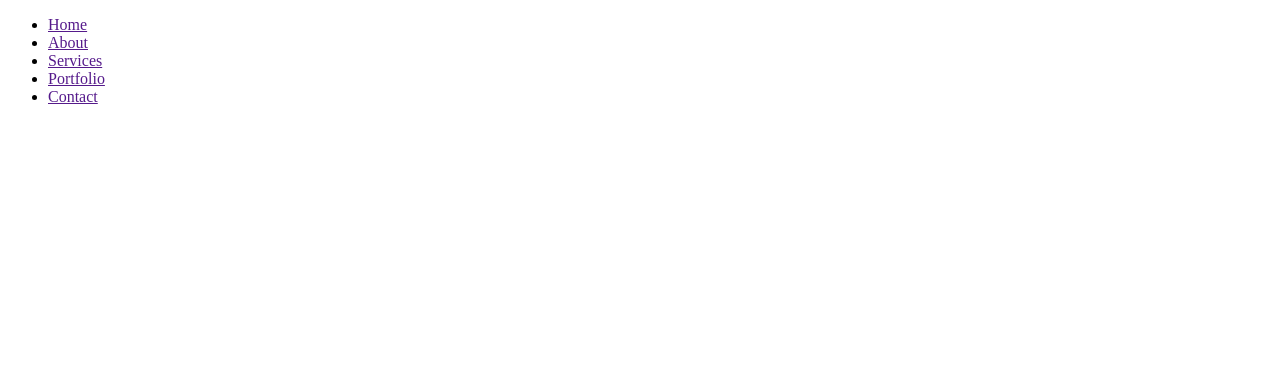
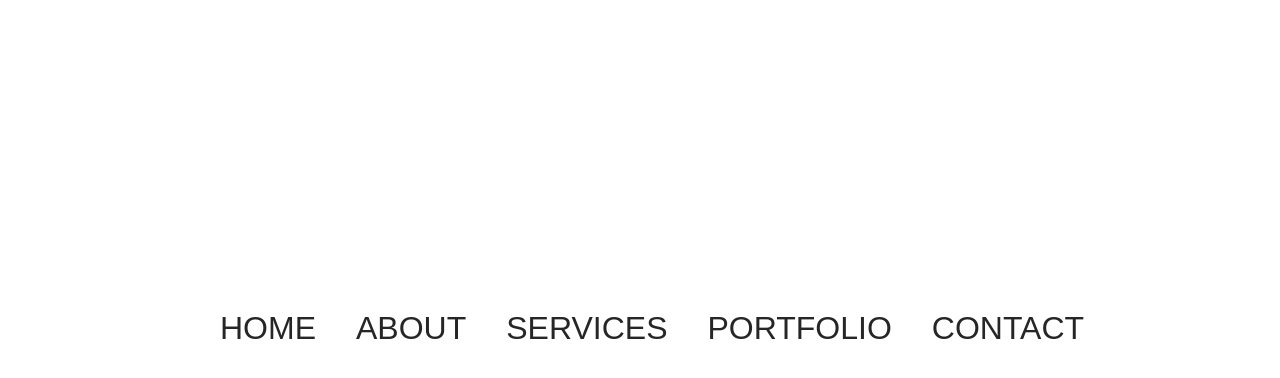
Before and after one commit to VolodymyrVi/Menu-Hover-Effect-css3, a plain HTML site: page index.html in a window 1280 px wide. Drawn offline with Linux system fonts and the light colour scheme.

Commit message:
nice hover effect is ready

```diff
--- a/index.html
+++ b/index.html
@@ -3,6 +3,7 @@
 <head>
     <meta charset="UTF-8">
     <title>Cool Menu Hover Effect</title>
+    <link rel="stylesheet" href="style.css">
 </head>
 <body>
     <ul>
--- a/style.css
+++ b/style.css
@@ -0,0 +1,42 @@
+body
+{
+    margin: 0;
+    padding: 0;
+    font-family: Arial, "Helvetica Neue", Helvetica, sans-serif;
+    background: #fff;
+}
+ul
+{
+    margin: 300px 200px;
+    padding: 0;
+    display: flex;
+}
+ul li
+{
+    list-style: none;
+    padding: 10px 20px;
+}
+ul li a
+{
+    text-decoration: none;
+    text-transform: uppercase;
+    font-size: 2em;
+    color: #262626;
+    position: relative;
+}
+ul li a::before
+{
+    content: '';
+    width: 0px;
+    height: 5px;
+    background: #00bcd4;
+    position: absolute;
+    top: 100%;
+    left: 0;
+    transition: 0.5s;
+}
+ul li:hover a::before
+{
+    width: 50%;
+    transform: translateX(100%);
+}
```
